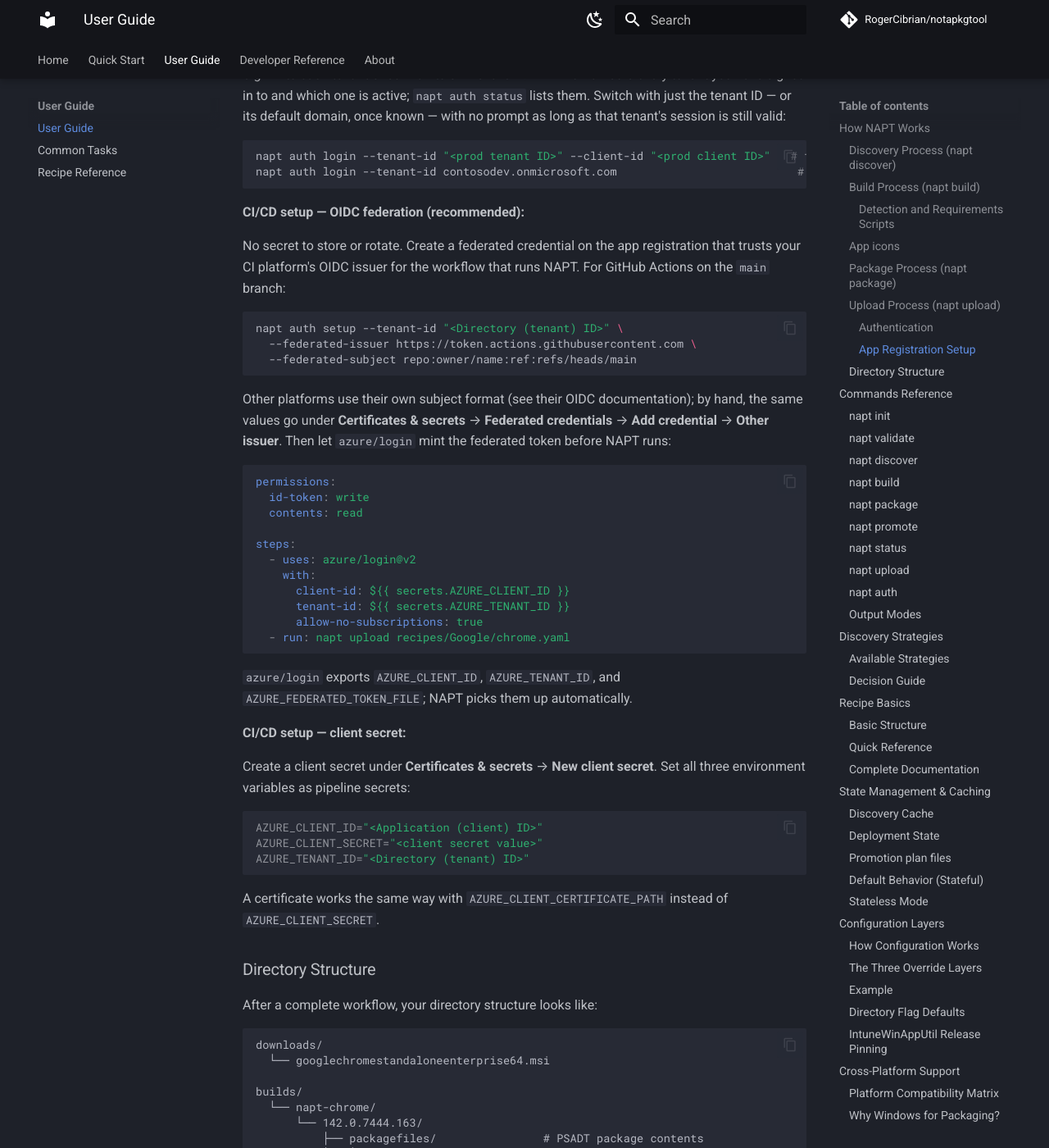
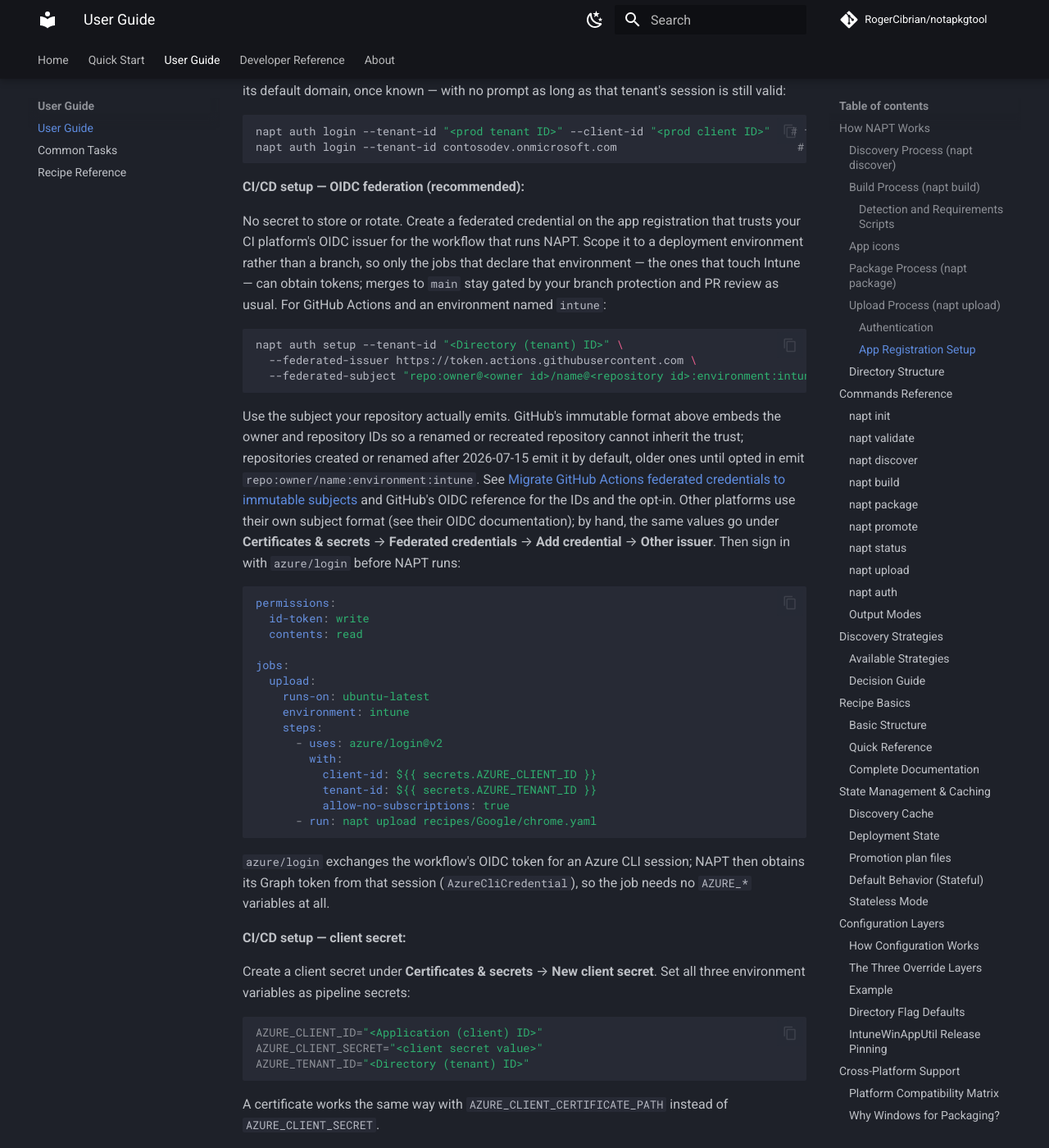
Before and after one commit to RogerCibrian/notapkgtool, an MkDocs documentation site: the page built from docs/user-guide.md, in a window 1280 px wide and 1400 px high, scrolled down 11440 px. Shown: the whole window at 82% size. Built offline with MkDocs 1.6.1 and Material for MkDocs 9.7.7, drawn with Linux system fonts in a browser that asks for light colours; comment, search, counter and statistics services are not loaded; some of the changed text lies outside the part shown.

Commit message:
docs: Scope OIDC credential to environments

````diff
--- a/docs/user-guide.md
+++ b/docs/user-guide.md
@@ -295,14 +295,12 @@
 | Method | When it's used |
 |--------|---------------|
 | Service principal (`EnvironmentCredential`) | `AZURE_CLIENT_ID`, `AZURE_TENANT_ID`, and `AZURE_CLIENT_SECRET` (or `AZURE_CLIENT_CERTIFICATE_PATH`) are set — CI/CD |
-| Workload identity federation (`WorkloadIdentityCredential`) | `AZURE_CLIENT_ID`, `AZURE_TENANT_ID`, and `AZURE_FEDERATED_TOKEN_FILE` are set — CI/CD with OIDC, e.g. GitHub Actions `azure/login`. Recommended over a client secret whenever your CI platform supports it |
 | Interactive session (`napt auth login`) | Nothing above is set and you have signed in on this machine — developers |
+| Azure CLI (`AzureCliCredential`) | Nothing above applies and `az login` has been run in this environment — CI/CD with OIDC through a login step such as GitHub Actions `azure/login`. Recommended over a client secret whenever your CI platform supports it |
 
 NAPT never opens a browser on its own.
 If no credential is available, commands fail with
 `Not authenticated. Run 'napt auth login'`.
-This mirrors `az`/`gh`: sign in explicitly once, then everything else is
-silent.
 
 #### App Registration Setup
 
@@ -443,35 +440,51 @@
 No secret to store or rotate.
 Create a federated credential on the app registration that trusts your CI
 platform's OIDC issuer for the workflow that runs NAPT.
-For GitHub Actions on the `main` branch:
+Scope it to a deployment environment rather than a branch, so only the
+jobs that declare that environment — the ones that touch Intune — can
+obtain tokens; merges to `main` stay gated by your branch protection and
+PR review as usual.
+For GitHub Actions and an environment named `intune`:
 
 ```bash
 napt auth setup --tenant-id "<Directory (tenant) ID>" \
   --federated-issuer https://token.actions.githubusercontent.com \
-  --federated-subject repo:owner/name:ref:refs/heads/main
+  --federated-subject "repo:owner@<owner id>/name@<repository id>:environment:intune"
 ```
 
+Use the subject your repository actually emits.
+GitHub's immutable format above embeds the owner and repository IDs so a
+renamed or recreated repository cannot inherit the trust; repositories
+created or renamed after 2026-07-15 emit it by default, older ones until
+opted in emit `repo:owner/name:environment:intune`.
+See [Migrate GitHub Actions federated credentials to immutable subjects](https://learn.microsoft.com/en-us/entra/workload-id/workload-identities-github-immutable-subjects)
+and GitHub's OIDC reference for the IDs and the opt-in.
 Other platforms use their own subject format (see their OIDC
 documentation); by hand, the same values go under **Certificates & secrets**
 → **Federated credentials** → **Add credential** → **Other issuer**.
-Then let `azure/login` mint the federated token before NAPT runs:
+Then sign in with `azure/login` before NAPT runs:
 
 ```yaml
 permissions:
   id-token: write
   contents: read
 
-steps:
-  - uses: azure/login@v2
-    with:
-      client-id: ${{ secrets.AZURE_CLIENT_ID }}
-      tenant-id: ${{ secrets.AZURE_TENANT_ID }}
-      allow-no-subscriptions: true
-  - run: napt upload recipes/Google/chrome.yaml
+jobs:
+  upload:
+    runs-on: ubuntu-latest
+    environment: intune
+    steps:
+      - uses: azure/login@v2
+        with:
+          client-id: ${{ secrets.AZURE_CLIENT_ID }}
+          tenant-id: ${{ secrets.AZURE_TENANT_ID }}
+          allow-no-subscriptions: true
+      - run: napt upload recipes/Google/chrome.yaml
 ```
 
-`azure/login` exports `AZURE_CLIENT_ID`, `AZURE_TENANT_ID`, and
-`AZURE_FEDERATED_TOKEN_FILE`; NAPT picks them up automatically.
+`azure/login` exchanges the workflow's OIDC token for an Azure CLI session;
+NAPT then obtains its Graph token from that session (`AzureCliCredential`),
+so the job needs no `AZURE_*` variables at all.
 
 **CI/CD setup — client secret:**
 
````
Also changed, not shown: other parts of docs/user-guide.md (+1 -2 lines), docs/changelog.md (+4 -3 lines), docs/common-tasks.md (+14 -9 lines).
